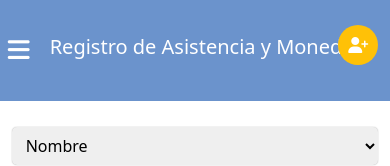
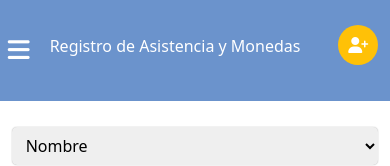
Before and after one commit to rverdecias94/sitio-web-idec, a React (Vite) app: page / in a window 390 px wide. Shown: the top 166 px of the page. Built offline with nearby package versions, Linux system fonts and the light colour scheme; no server answers; the database is empty.

Commit message:
Cambiando tamaño de la letra del texto cabecera

```diff
--- a/src/components/Layouts/Header.jsx
+++ b/src/components/Layouts/Header.jsx
@@ -15,7 +15,7 @@ const Header = () => {
           <i className="fa fa-bars btn-bars" onClick={() => handlerSidebarVisible(!sidebarOpen)} />
         </span>
       }
-      <h5 className='text-white bold d-inline-block'>Registro de Asistencia y Monedas </h5>
+      <h5 className='text-white bold d-inline-block text-header'>Registro de Asistencia y Monedas </h5>
     </div>
   )
 }
--- a/src/components/css/header.css
+++ b/src/components/css/header.css
@@ -27,4 +27,7 @@
     right: 0;
   }
 
+  .text-header {
+    font-size: medium;
+  }
 }
```
